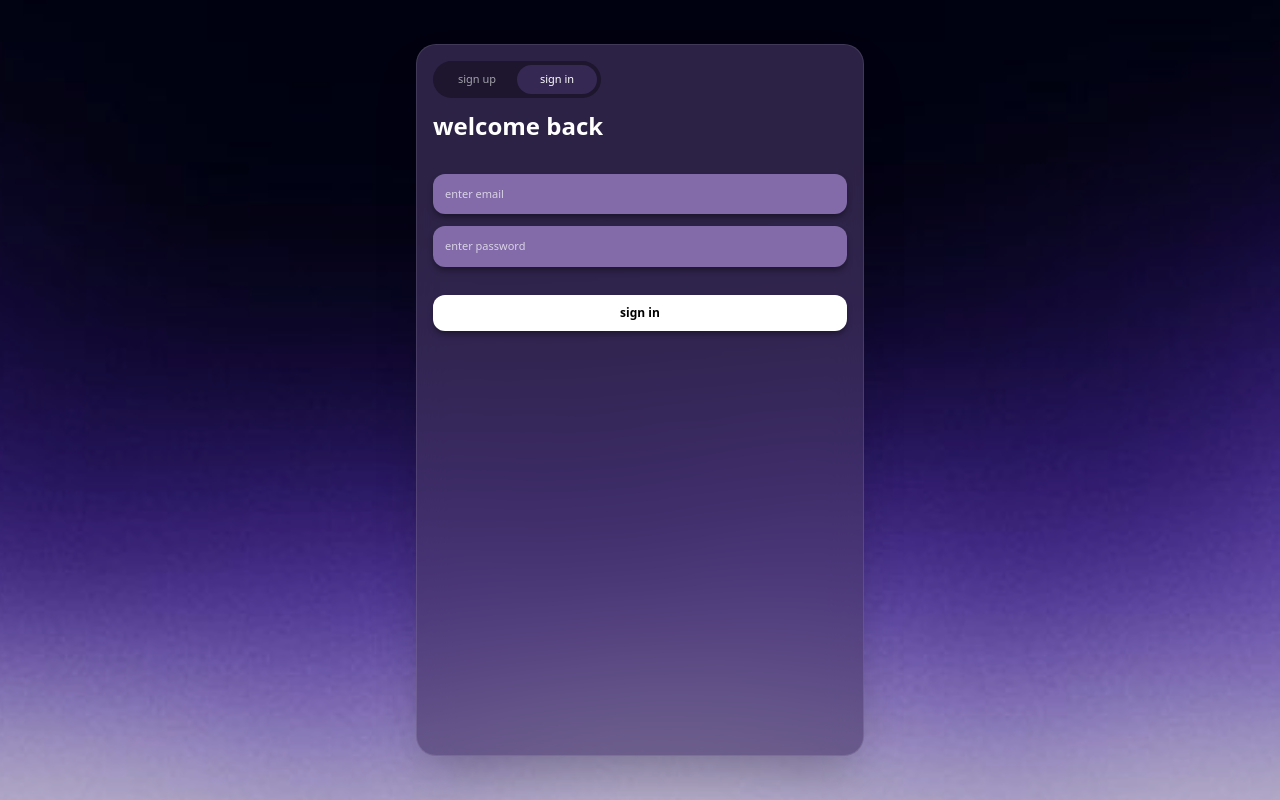
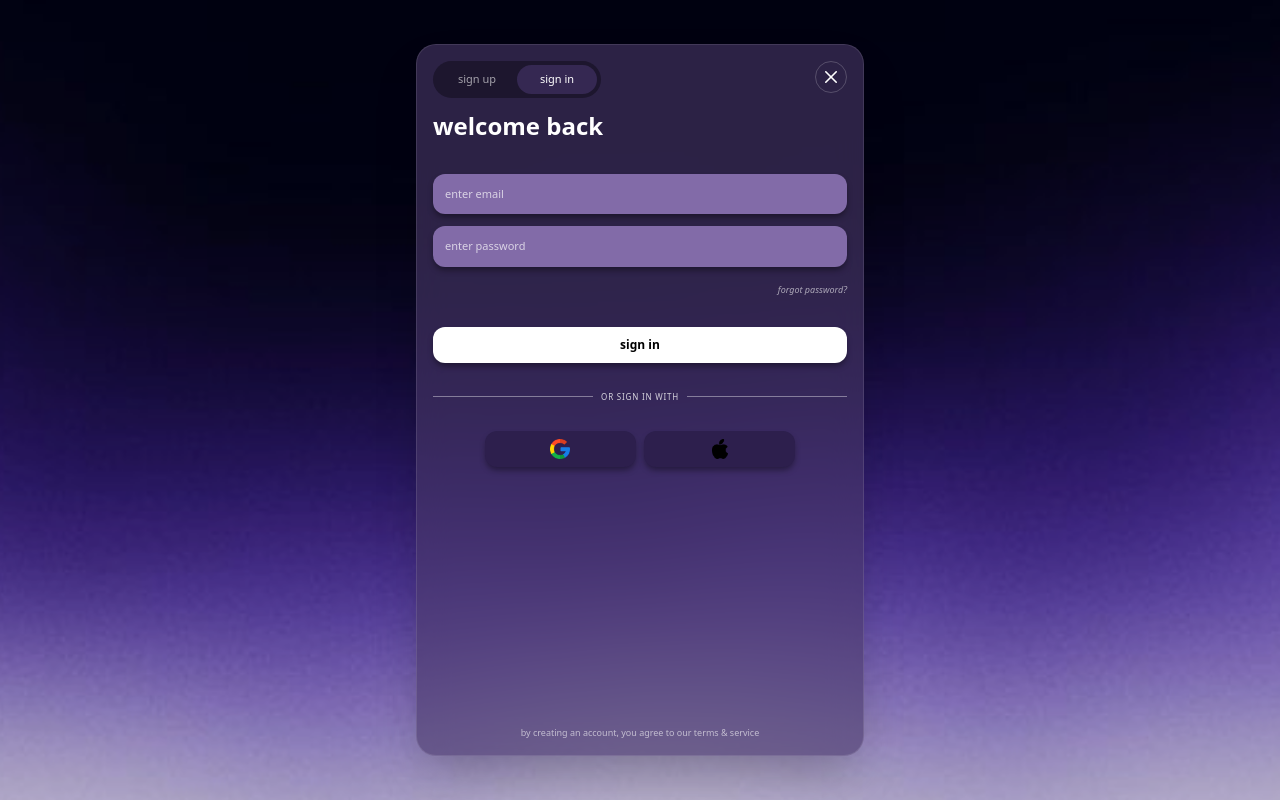
Before and after one commit to NKA102007/login_page, a website: page signin.html in a window 1280 px wide. Drawn offline with nearby package versions, Linux system fonts and the light colour scheme.

Commit message:
Update signin.html

```diff
--- a/signin.html
+++ b/signin.html
@@ -1,3 +1,4 @@
+
 <!doctype html>
 <html lang="en">
   <head>
@@ -17,6 +18,10 @@
         background-color: #ffffff;
         box-shadow: 0 4px 6px -1px rgba(0, 0, 0, 0.4);
       }
+      .btn-social {
+        background-color: #2d1f4d;
+        box-shadow: 0 4px 6px -1px rgba(0, 0, 0, 0.4);
+      }
     </style>
   </head>
   <body class="bg-black">
@@ -32,6 +37,17 @@
       <div
         class="relative z-10 w-[90%] max-w-md h-[89svh] bg-[#4a3a69]/60 backdrop-blur-lg rounded-[20px] border border-white/10 shadow-2xl flex flex-col"
       >
+        <button
+          type="button"
+          class="absolute top-4 right-4 w-8 h-8 flex items-center justify-center rounded-full border border-white/20 hover:bg-white/10 active:scale-90 transition-all"
+        >
+          <img
+            src="images/close.png"
+            alt="Close"
+            class="w-3 h-3 object-contain"
+          />
+        </button>
+
         <div class="p-4 flex flex-col gap-3">
           <div
             class="relative flex items-center bg-[#1a1329]/80 rounded-full p-1 w-fit"
@@ -43,12 +59,14 @@
             ></div>
             <button
               onclick="moveToggle(0)"
+              id="btn-up"
               class="relative z-10 px-4 py-1.5 text-[11px] font-medium text-white/60 w-20"
             >
               sign up
             </button>
             <button
               onclick="moveToggle(1)"
+              id="btn-in"
               class="relative z-10 px-4 py-1.5 text-[11px] font-medium text-white w-20"
             >
               sign in
@@ -72,12 +90,42 @@
               class="bg-transparent w-full text-[11px] text-white placeholder-white/70 outline-none"
             />
           </div>
+          <div class="text-right -mt-1">
+            <a href="#" class="text-[9px] text-white/60 hover:text-white italic"
+              >forgot password?</a
+            >
+          </div>
           <button
             type="submit"
             class="btn-submit w-full rounded-xl p-2.5 mt-4 text-xs font-semibold text-black active:scale-[0.98] transition-all"
           >
             sign in
           </button>
+          <div class="flex items-center gap-2 my-4">
+            <div class="h-[1px] flex-1 bg-white/40"></div>
+            <span
+              class="text-[8px] text-white/80 uppercase tracking-widest font-medium"
+              >or sign in with</span
+            >
+            <div class="h-[1px] flex-1 bg-white/40"></div>
+          </div>
+          <div class="flex gap-2 mx-auto w-3/4">
+            <button
+              class="btn-social flex-1 rounded-xl p-2 flex justify-center items-center active:scale-90 transition-all"
+            >
+              <img src="images/google.png" class="w-5 h-5" alt="Google" />
+            </button>
+            <button
+              class="btn-social flex-1 rounded-xl p-2 flex justify-center items-center active:scale-90 transition-all"
+            >
+              <img src="images/social.png" class="w-5 h-5" alt="Apple" />
+            </button>
+          </div>
+        </div>
+        <div class="mt-auto pb-4 px-4 text-center">
+          <p class="text-[9px] text-white/60 font-medium">
+            by creating an account, you agree to our terms & service
+          </p>
         </div>
       </div>
     </div>
@@ -85,10 +133,10 @@
     <script>
       function moveToggle(index) {
         if (index === 0) {
+          // pindah ke sign-up
           document.getElementById("active-bg").style.transform =
             "translateX(0)";
           setTimeout(() => {
-            // Kembali ke halaman utama
             window.location.href = "index.html";
           }, 200);
         }
```
